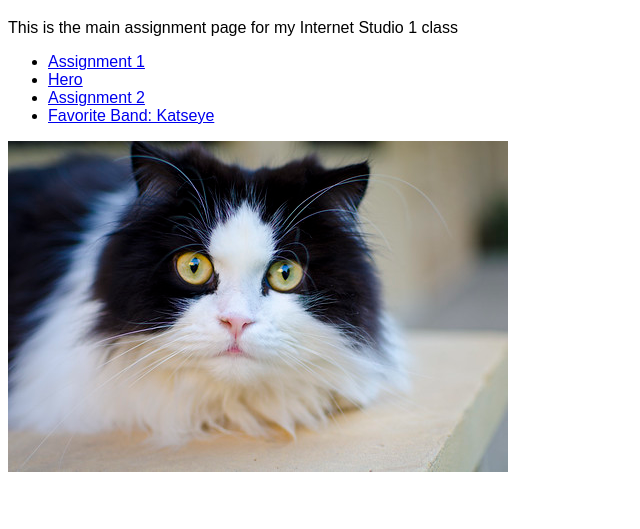
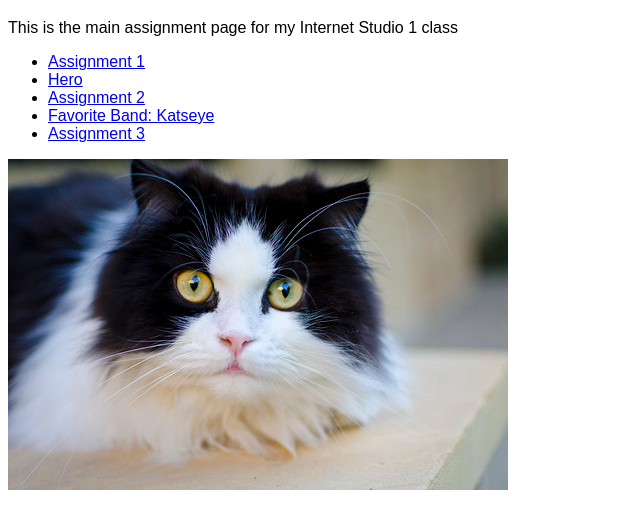
Before and after one commit to elliseshinn/Internet-Studio-Chaeyoon-Shin, a plain HTML site: page index.html in a window 1280 px wide. Shown: the part 61-590 px from the top of the page, without its empty margins (0-640 px from the left). Drawn offline with Linux system fonts and the light colour scheme.

Commit message:
Update index.html

```diff
--- a/index.html
+++ b/index.html
@@ -14,6 +14,7 @@
 		<li><a href="asg2/hero.html">Hero</a> </li>
 		<li><a href="asg2/index.html">Assignment 2</a> </li>
 		<li><a href="asg3/favorite-band.html">Favorite Band: Katseye</a> </li>
+		<li><a href="asg3/index.html">Assignment 3</a> </li>
 	</ul>
 
 	<img src="assets/img/cat.jpg" alt="">
```
